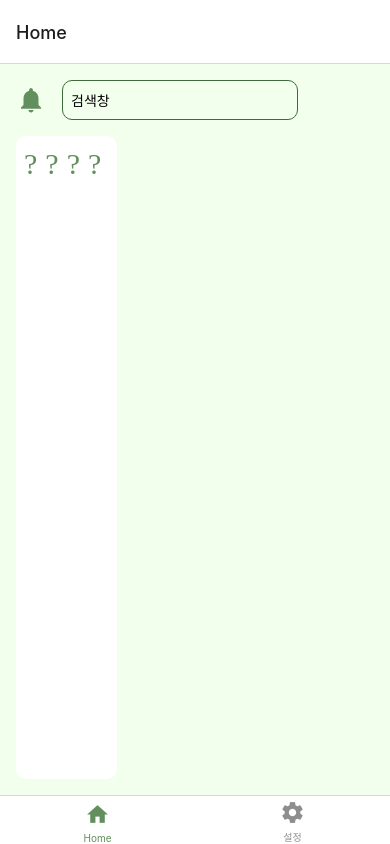
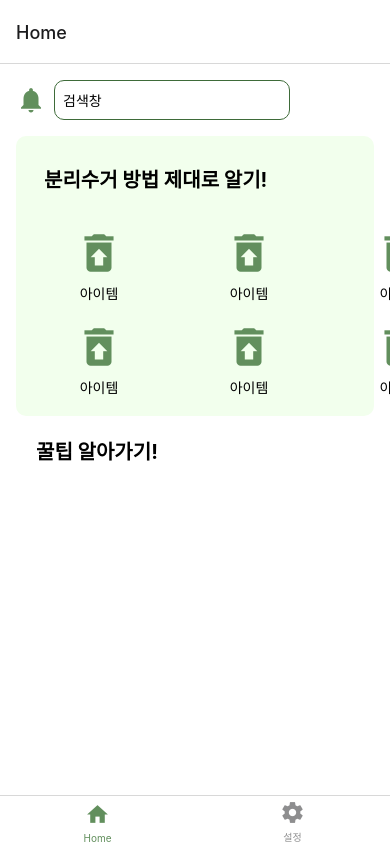
Before and after one commit to EcoBuddy-SW/EcoBuddy, a React Native app: screen /HomeBtn in a window 390 px wide. Built offline with nearby package versions, Linux system fonts and the light colour scheme.

Commit message:
메인 페이지

```diff
--- a/HomeScreen.js
+++ b/HomeScreen.js
@@ -16,7 +16,7 @@ function HomeScreen() {
     <View style={styles.container}>
       <View style={styles.rowContainer}>
         <TouchableOpacity onPress={goToNotificationScreen}>
-          <Icon name="notifications" style={styles.icon} />
+          <Icon name="notifications" style={styles.icon1} />
         </TouchableOpacity>
         <TextInput
           style={styles.input}
@@ -25,17 +25,48 @@ function HomeScreen() {
           onChangeText={(text) => setFind(text)}
         />
       </View>
-      <ScrollView horizontal style={styles.iconContainer}>
+      <View style={styles.iconContainer}>
         {/* 2줄로 배치된 4개의 아이콘 */}
+        <Text style={{ fontSize: 20, fontWeight: 'bold', marginBottom: 15, padding: 20 }}>분리수거 방법 제대로 알기!</Text>
         <View style={styles.iconRow}>
-          <Icon name="icon1" style={styles.icon} />
-          <Icon name="icon2" style={styles.icon} />
+          <View style={styles.iconWithText}>
+            <Icon name="restore-from-trash" style={styles.icon2} />
+            <Text style={styles.iconText}>아이템</Text>
+          </View>
+          <View style={styles.iconWithText}>
+            <Icon name="restore-from-trash" style={styles.icon2} />
+            <Text style={styles.iconText}>아이템</Text>
+          </View>
+          <View style={styles.iconWithText}>
+            <Icon name="restore-from-trash" style={styles.icon2} />
+            <Text style={styles.iconText}>아이템</Text>
+          </View>
+          <View style={styles.iconWithText}>
+            <Icon name="restore-from-trash" style={styles.icon2} />
+            <Text style={styles.iconText}>아이템</Text>
+          </View>
         </View>
         <View style={styles.iconRow}>
-          <Icon name="icon3" style={styles.icon} />
-          <Icon name="icon4" style={styles.icon} />
+          <View style={styles.iconWithText}>
+            <Icon name="restore-from-trash" style={styles.icon2} />
+            <Text style={styles.iconText}>아이템</Text>
+          </View>
+          <View style={styles.iconWithText}>
+            <Icon name="restore-from-trash" style={styles.icon2} />
+            <Text style={styles.iconText}>아이템</Text>
+          </View>
+          <View style={styles.iconWithText}>
+            <Icon name="restore-from-trash" style={styles.icon2} />
+            <Text style={styles.iconText}>아이템</Text>
+          </View>
+          <View style={styles.iconWithText}>
+            <Icon name="restore-from-trash" style={styles.icon2} />
+            <Text style={styles.iconText}>아이템</Text>
+          </View>
         </View>
-      </ScrollView>
+      </View>
+
+      <Text style={{ fontSize: 20, fontWeight: 'bold', marginBottom: 15, padding: 20 }}>꿀팁 알아가기!</Text>
     </View>
   );
 }
@@ -43,7 +74,7 @@ function HomeScreen() {
 const styles = StyleSheet.create({
   container: {
     flex: 1,
-    backgroundColor: '#F2FFED',
+    backgroundColor: 'white',
     alignItems: 'flex-start', // 왼쪽 정렬
     justifyContent: 'flex-start', // 상단 정렬
     padding: 16,
@@ -61,24 +92,36 @@ const styles = StyleSheet.create({
     paddingHorizontal: 8,
     borderRadius: 10,
   },
-  icon: {
+  icon1: {
     fontSize: 30, // 아이콘 크기 조정
     color: '#628F5D', // 아이콘 색상 변경
   },
+  icon2: {
+    fontSize: 50, // 아이콘 크기 조정
+    color: '#628F5D', // 아이콘 색상 변경
+    marginHorizontal: 50,
+
+  },
   iconContainer: {
     marginTop: 16, // 아이콘 컨테이너와 검색창 사이 간격 조정
-    backgroundColor: 'white',
+    backgroundColor: '#F2FFED',
     padding: 8,
     borderRadius: 10,
+    width: '100%',
+    height: '40%',
+    alignSelf: 'center',
   },
   iconRow: {
     flexDirection: 'row',
-    marginBottom: 8, // 아이콘 로우와 로우 사이 간격 조정
+    marginBottom: 4, // 아이콘 로우와 로우 사이 간격 조정
+    justifyContent: 'space-evenly',
   },
-  icon: {
-    fontSize: 30, // 아이콘 크기 조정
-    color: '#628F5D', // 아이콘 색상 변경
-    marginRight: 8, // 아이콘과 아이콘 사이 간격 조정
+  iconWithText: {
+    alignItems: 'center', // 아이콘과 텍스트를 가로로 중앙 정렬
+  },
+  iconText: {
+    marginTop: 5,
+    marginBottom: 15,
   },
 });
 
```
